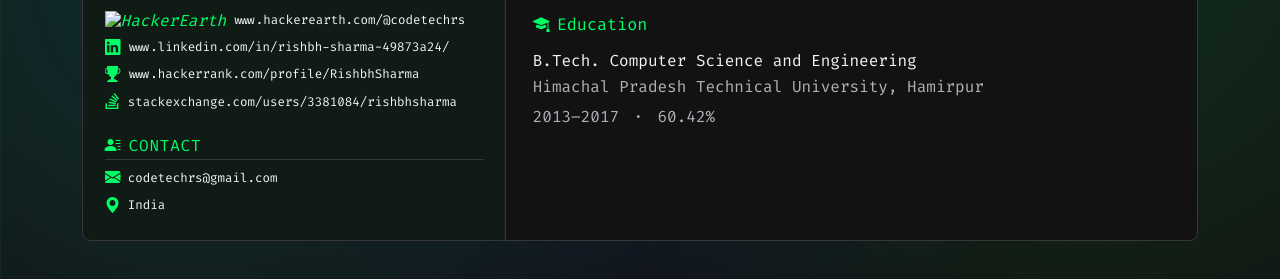
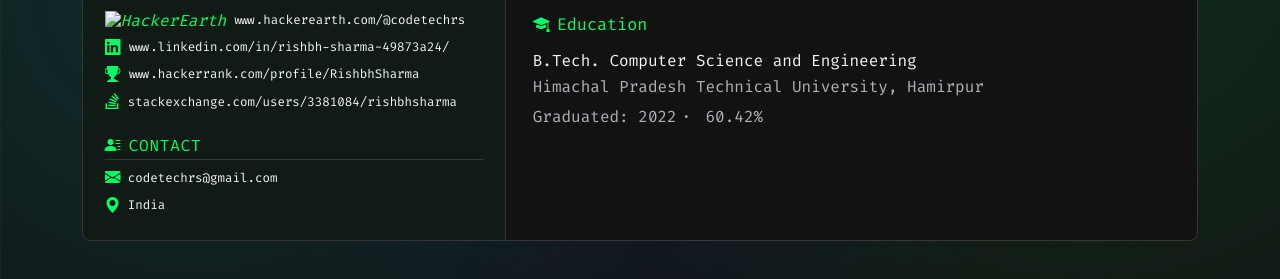
Before and after one commit to CodeRSTech/coderstech.github.io, a Jekyll site: the page built from resume.md, in a window 1280 px wide and 900 px high, scrolled down 856 px. Shown: the part 154-433 px from the top of the window. Built offline with Jekyll 4.4.1, drawn with Linux system fonts in a browser that asks for light colours.

Commit message:
Update education.html

```diff
--- a/_includes/resume/education.html
+++ b/_includes/resume/education.html
@@ -3,6 +3,6 @@
       <div class="resume-entry resume-education">
         <h3>B.Tech. Computer Science and Engineering</h3>
         <p>Himachal Pradesh Technical University, Hamirpur</p>
-        <p class="resume-education-meta">2013–2017 <span>·</span> 60.42%</p>
+        <p class="resume-education-meta">Graduated: 2022<span>·</span> 60.42%</p>
       </div>
     </section>
```
